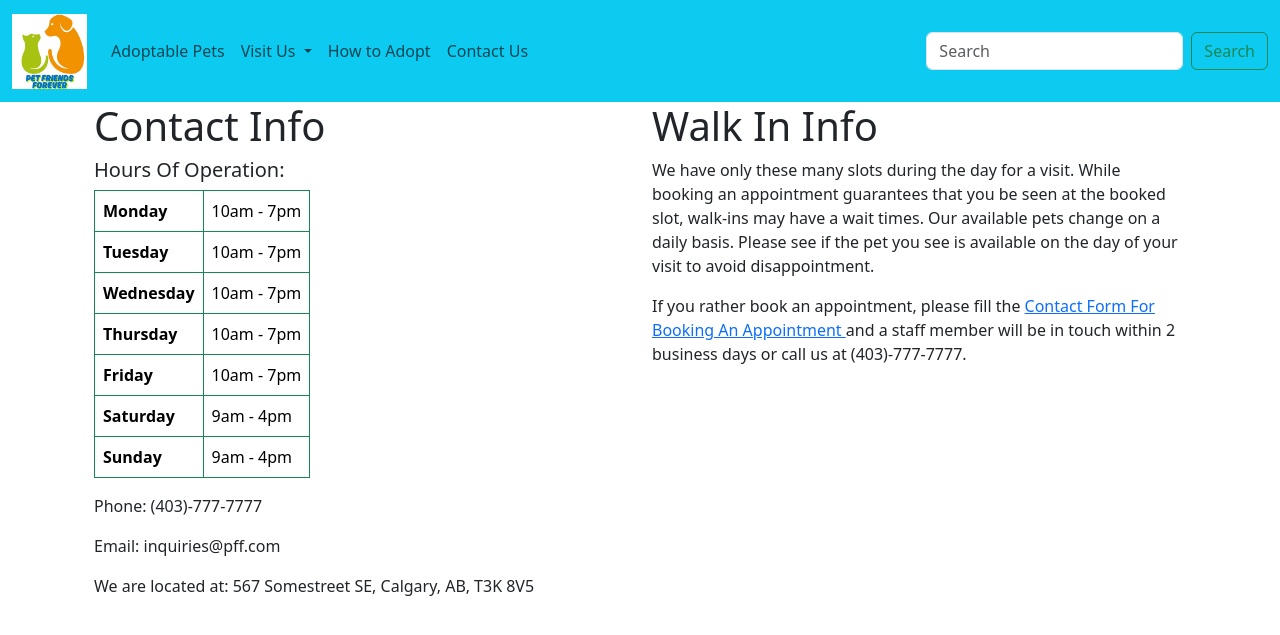
After one commit to prmenezes/PetFriendsForever, a Django app: page /contact_us/ in a window 1280 px wide. The commit adds this page. Shown: the top 635 px of the page. Run offline with Django 5.2, Linux system fonts and the light colour scheme.

Commit message:
Contact Us

```diff
--- a/pets/templates/base.html
+++ b/pets/templates/base.html
@@ -16,7 +16,7 @@
 
   <body>
     <header>
-        <nav class="navbar navbar-expand-lg bg-success">
+        <nav class="navbar navbar-expand-lg bg-info">
             <div class="container-fluid">
               <a class="navbar-brand" href="{% url 'home' %}">
                 <img src="{% static 'pets/pff_logo.jpg' %}" alt="PFF_Logo" width="75" height="75" class="d-inline-block align-text-top">
@@ -39,7 +39,7 @@
                     </a>
                     <ul class="dropdown-menu">
                       <li><a class="dropdown-item" href="{% url "create_person" %}">Contact Form</a></li>
-                      <li><a class="dropdown-item" href="#">Walk In</a></li>
+                      <li><a class="dropdown-item" href="{% url "contact_us" %}">Walk In</a></li>
                     </ul>
                   </li>
 
@@ -48,7 +48,7 @@
                   </li>
 
                   <li class="nav-item">
-                    <a class="nav-link {% block contact-active %}{% endblock  %}" aria-current="page" href="#">Contact</a>
+                    <a class="nav-link {% block contact-active %}{% endblock  %}" aria-current="page" href="{% url "contact_us" %}">Contact Us</a>
                   </li>
 
                 </ul>
--- /dev/null
+++ b/pets/templates/contact_us.html
@@ -0,0 +1,46 @@
+{% extends "base.html" %}
+{% block title %} Contact Us {% endblock title %}
+{% block contact-us-active %}active{% endblock  %}
+{% block content %}
+<div class="container" >
+  <div class="row">
+    <div class="col">
+      <h1> Contact Info </h1>
+      <h5>Hours Of Operation: </h5>
+      <table class="table table-bordered border-success w-auto">
+
+          <tbody>
+            {% for day, hours in hours_of_operation.items %}
+            <tr>
+              <th scope="row">{{day}}</th>
+              <td>{{hours}}</td>
+            </tr>
+            {% endfor %}
+
+          </tbody>
+      </table>
+
+      <p> Phone: (403)-777-7777</p>
+      <p> Email: inquiries@pff.com</p>
+      <p> We are located at: 567 Somestreet SE, Calgary, AB, T3K 8V5</p>
+    </div>
+    <div class="col">
+      <h1> Walk In Info </h1>
+      <p>We have only these many slots during the day for a visit.
+        While booking an appointment guarantees that you be seen at the booked slot, walk-ins may have a wait times.
+        Our available pets change on a daily basis.
+        Please see if the pet you see is available on the day of your visit to avoid disappointment.
+      </p>
+
+      <p>If you rather book an appointment, please fill the
+        <a href="{% url "create_person" %}"> Contact Form For Booking An Appointment </a>
+         and a staff member will be in touch within 2 business days or call us at (403)-777-7777.
+      </p>
+    </div>
+  </div>
+</div>
+
+
+
+
+  {% endblock %}
--- /dev/null
+++ b/pets/views/contact_us.py
@@ -0,0 +1,31 @@
+from django.views.generic import TemplateView
+
+import calendar
+
+class ContactUsView(TemplateView):
+
+    template_name = "contact_us.html"
+
+    _HOURS = {
+        "weekday": "10am - 7pm",
+        "weekends": "9am - 4pm"
+}
+
+
+    def get_context_data(self, **kwargs) -> dict[str, str]:
+        context = super().get_context_data(**kwargs)
+
+        #Get days of the week
+        weekdays = list(calendar.day_name[0:5])
+        weekends = list(calendar.day_name[5:7])
+
+        hours_of_operation = {}
+        for day in weekdays + weekends:
+            if day in weekdays:
+                hours_of_operation[day] = self._HOURS.get("weekday")
+            else:
+                hours_of_operation[day] = self._HOURS["weekends"]
+
+
+        context["hours_of_operation"] = hours_of_operation
+        return context
--- a/pets/views/views.py
+++ b/pets/views/person.py
@@ -1,10 +1,8 @@
 from django.http import HttpResponse
-
 from django.shortcuts import render
 from django.urls import reverse_lazy
 from django.views.generic import ListView, DetailView, TemplateView
 from pets.models.person import Person
-
 from django.views.generic.edit import CreateView, UpdateView, DeleteView
 
 
--- a/pff/urls.py
+++ b/pff/urls.py
@@ -21,8 +21,9 @@ from django.urls import path
 from pets.views.home import HomeView
 from pets.views.pet import FilteredPetView, PetListView, PetDetailView
 from pets.views.contact_form_success import ContactFormSuccessView
+from pets.views.contact_us import ContactUsView
 
-from pets.views.views import (
+from pets.views.person import (
     PersonCreateView,
     PersonListView,
     PersonDetailView,
@@ -45,6 +46,8 @@ urlpatterns = [
     path("people/edit/", PersonUpdateView.as_view(), name="update_person"),
     path("people/delete/<int:pk>", PersonDeleteView.as_view(), name="delete_person"),
     path("people/create/success", ContactFormSuccessView.as_view(), name="contact_form_success"),
+
+    path("contact_us/", ContactUsView.as_view(), name="contact_us")
 ]
 
 # Serve media files during development
```
Also changed, not shown: tmp.py (added, +27 -0 lines), pets/templates/tmp.html (added).
